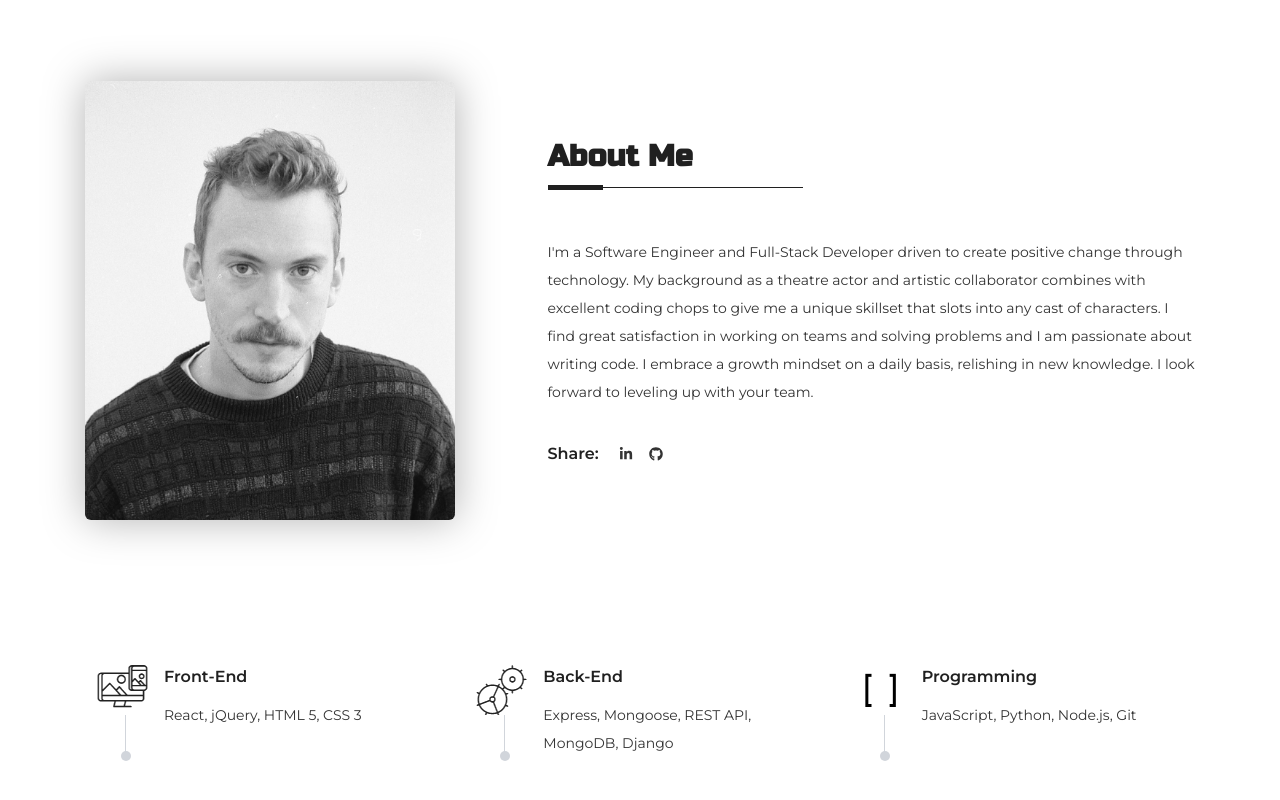
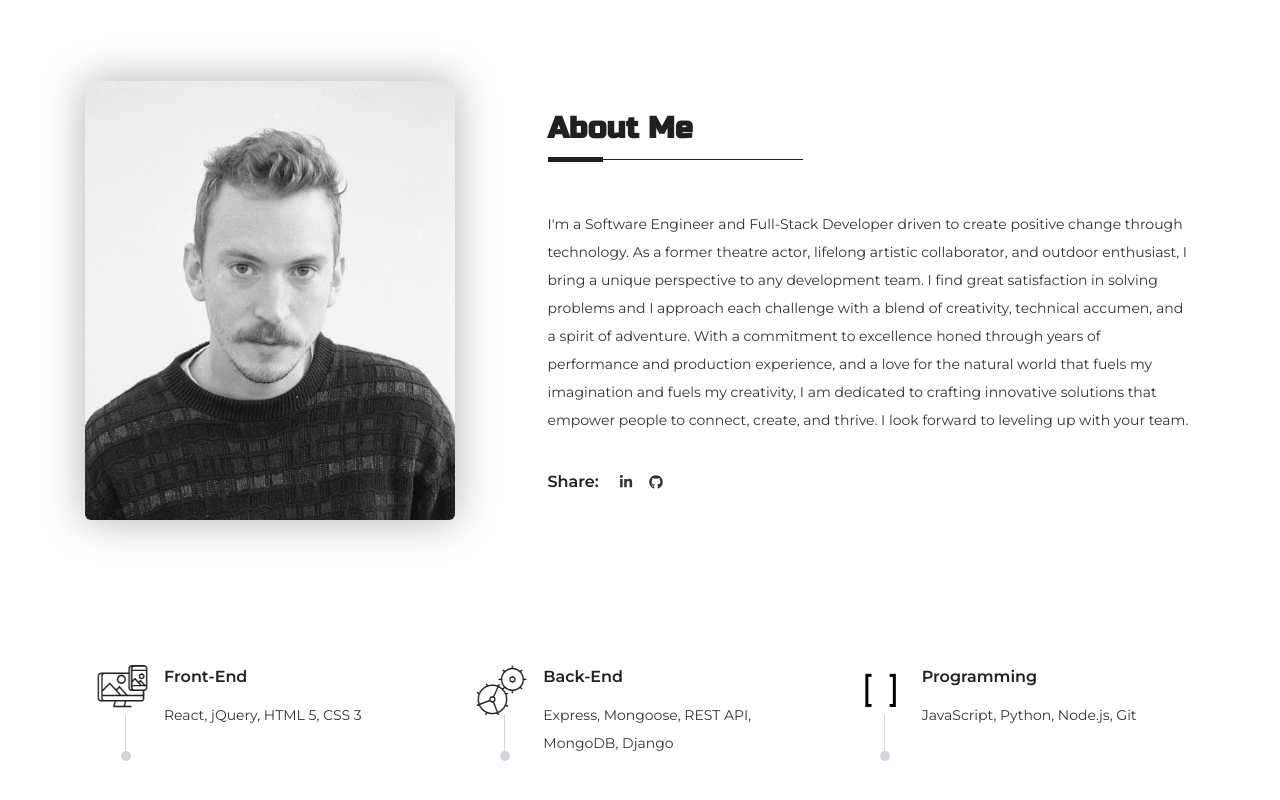
Before and after one commit to donslaine/ptdevportfolio, a Next.js app: page / in a window 1280 px wide. Shown: the part 1119-1919 px from the top of the page. Built offline with nearby package versions, Linux system fonts and the light colour scheme; no server answers.

Commit message:
adds emailjs to .env for testing

```diff
--- a/src/components/Resume.jsx
+++ b/src/components/Resume.jsx
@@ -3,7 +3,7 @@ import Portfolio from './Portfolio'
 import { useEffect, useState } from 'react'
 import SectionTitle from './SectionTitle'
 import portfolios from '../data/portfolios.json'
-import { pdfjs, Document, Page } from 'react-pdf'
+import { pdfjs } from 'react-pdf'
 
 pdfjs.GlobalWorkerOptions.workerSrc = `//cdnjs.cloudflare.com/ajax/libs/pdf.js/${pdfjs.version}/pdf.worker.min.js`
 
--- a/src/data/about.json
+++ b/src/data/about.json
@@ -1,6 +1,6 @@
 {
   "name": "Paul Truitt",
-  "bio": "<p>I'm a Software Engineer and Full-Stack Developer driven to create positive change through technology. My background as a theatre actor and artistic collaborator combines with excellent coding chops to give me a unique skillset that slots into any cast of characters. I find great satisfaction in working on teams and solving problems and I am passionate about writing code. I embrace a growth mindset on a daily basis, relishing in new knowledge. I look forward to leveling up with your team.</p>",
+  "bio": "<p>I'm a Software Engineer and Full-Stack Developer driven to create positive change through technology. As a former theatre actor, lifelong artistic collaborator, and outdoor enthusiast, I bring a unique perspective to any development team. I find great satisfaction in solving problems and I approach each challenge with a blend of creativity, technical accumen, and a spirit of adventure. With a commitment to excellence honed through years of performance and production experience, and a love for the natural world that fuels my imagination and fuels my creativity, I am dedicated to crafting innovative solutions that empower people to connect, create, and thrive. I look forward to leveling up with your team.</p>",
   "thumb": "pt-headshot.jpeg",
   "socialMedia": [
     {
--- a/src/data/portfolios.json
+++ b/src/data/portfolios.json
@@ -29,7 +29,7 @@
     "featuredVideo": false,
     "videoLink": null,
     "source": "https://github.com/donslaine/audio-caddy-client",
-    "deploy": "https://donslaine.github.io/GA-project-1/",
+    "deploy": "https://donslaine.github.io/audio-caddy-client/",
     "icon": "FaGithub"
   },
   {
```
Also changed, not shown: 1 other file (tests, documents, lock files or other folders).
